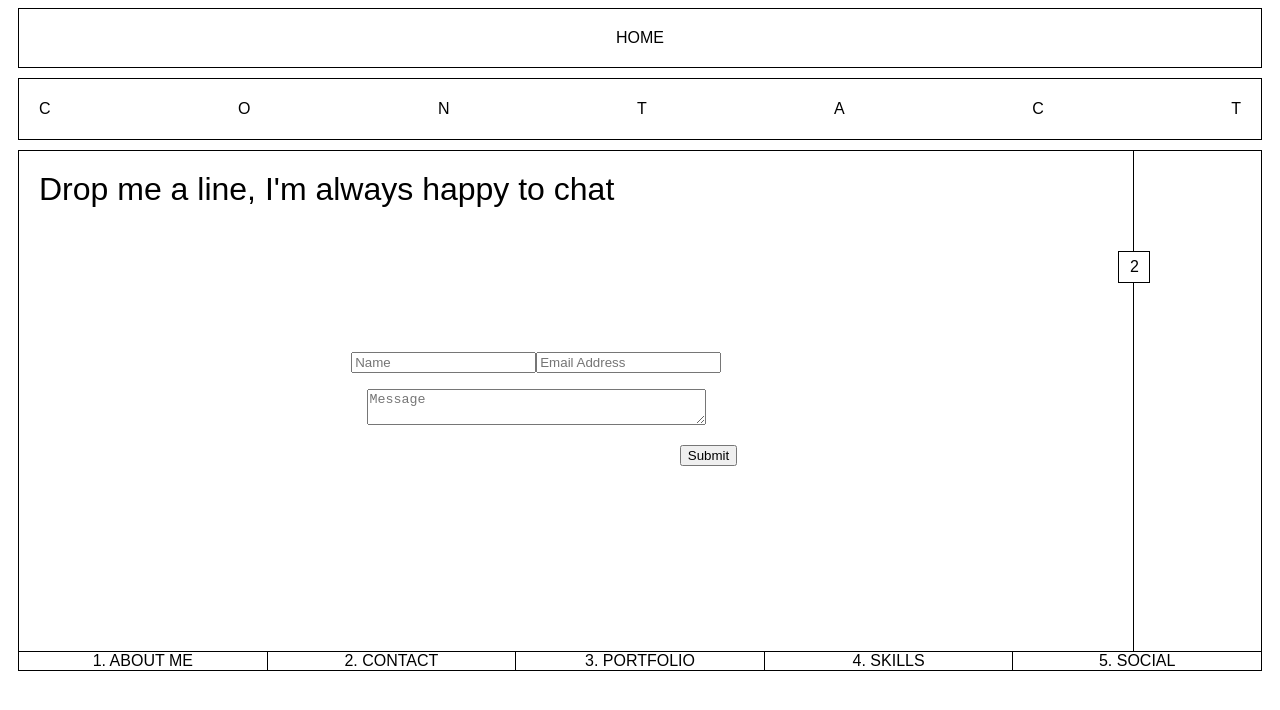
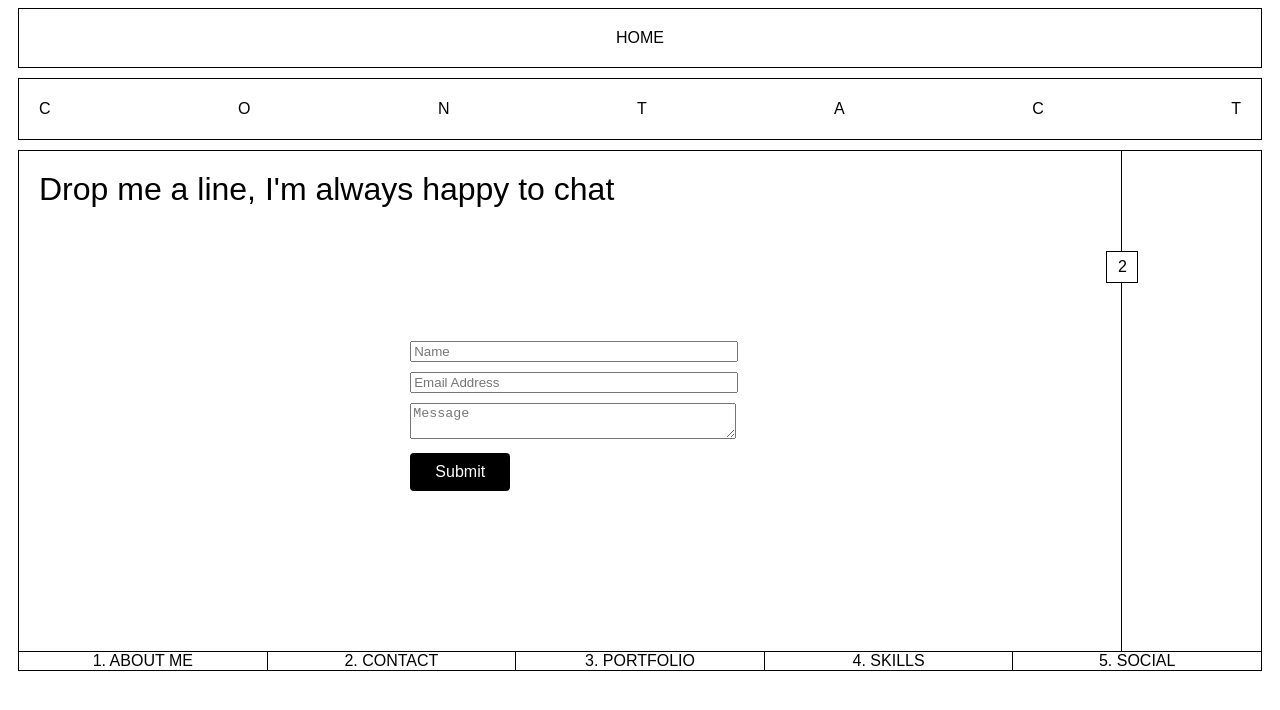
Before and after one commit to bpgoodrow/Portfolio, a React (Create React App) app: page /contact in a window 1280 px wide. Shown: the top 710 px of the page. Built offline with nearby package versions, Linux system fonts and the light colour scheme.

Commit message:
continue styling contact

```diff
--- a/src/components/AboutMe.css
+++ b/src/components/AboutMe.css
@@ -13,13 +13,13 @@
 
 .aboutMeHeader > div:nth-child(1) {
   position: relative;
-  animation: animate .5s;
+  animation: animate 1s;
   animation-fill-mode: backwards;
 }
 
 .aboutMeHeader > div:nth-child(2) {
   position: relative;
-  animation: animate 1s;
+  animation: animate 1.25s;
   animation-fill-mode: backwards;
 }
 
@@ -31,25 +31,25 @@
 
 .aboutMeHeader > div:nth-child(4) {
   position: relative;
-  animation: animate 2s;
+  animation: animate 1.75s;
   animation-fill-mode: backwards;
 }
 
 .aboutMeHeader > div:nth-child(5) {
   position: relative;
-  animation: animate 2.5s;
+  animation: animate 2s;
   animation-fill-mode: backwards;
 }
 
 .aboutMeHeader > div:nth-child(6) {
   position: relative;
-  animation: animate 3s;
+  animation: animate 2.25s;
   animation-fill-mode: backwards;
 }
 
 .aboutMeHeader > div:nth-child(7) {
   position: relative;
-  animation: animate 3.5s;
+  animation: animate 2.5s;
   animation-fill-mode: backwards;
 }
 
--- a/src/components/Contact.css
+++ b/src/components/Contact.css
@@ -13,19 +13,19 @@
 
 .contactHeader > div:nth-child(1) {
   position: relative;
-  animation: animate .5s;
+  animation: animate 1s;
   animation-fill-mode: backwards;
 }
 
 .contactHeader > div:nth-child(2) {
   position: relative;
-  animation: animate 1s;
+  animation: animate 1.5s;
   animation-fill-mode: backwards;
 }
 
 .contactHeader > div:nth-child(3) {
   position: relative;
-  animation: animate 1.5s;
+  animation: animate 1.25s;
   animation-fill-mode: backwards;
 }
 
@@ -37,7 +37,7 @@
 
 .contactHeader > div:nth-child(5) {
   position: relative;
-  animation: animate 2.5s;
+  animation: animate 1.75s;
   animation-fill-mode: backwards;
 }
 
@@ -49,7 +49,7 @@
 
 .contactHeader > div:nth-child(7) {
   position: relative;
-  animation: animate 2.5s;
+  animation: animate 2.25s;
   animation-fill-mode: backwards;
 }
 
@@ -74,15 +74,16 @@
 .contactHero {
   border-right: solid black .5px;
   flex: .9;
-  display: flex;
-  flex-direction: column;
-  flex-wrap: wrap;
-  padding: 20px;
-  padding-right: 100px;
+  /* display: flex;
+  flex-direction: column; */
+  /* padding: 20px;
+  padding-right: 100px; */
   background: white;
 }
 
 .contactHeroHeader {
+  margin-top: 20px;
+  margin-left: 20px;
   font-size: 2em;
 }
 
@@ -90,26 +91,75 @@
   display: flex;
   justify-content: center;
   margin-top: 8em;
+  padding: 5px;
 }
 
-.contactHeroFormLine1 {
-  margin: 1em;
+.contactHeroFormName  {
+  width: 20em;
+  margin-bottom: 10px;
 }
 
-.contactHeroFormLine2 {
-  display: flex;
-  justify-content: center;
-  margin: 1em;
+.contactHeroFormName > input {
+ width: 100%;
+ outline: none;
 }
 
-.contactHeroFormLine2Child > textarea {
-  height: auto;
-  width: 25em;
+.contactHeroFormEmail  {
+  width: 20em;
+  margin-bottom: 10px;
 }
 
-.contactHeroFormButton {
-  display: flex;
-  justify-content: flex-end;
+.contactHeroFormEmail > input {
+ width: 100%;
+ outline: none;
+}
+
+.contactHeroFormMessage  {
+  width: 20em;
+  margin-bottom: 10px;
+}
+
+.contactHeroFormMessage > textarea {
+ outline: none;
+ width: 100%;
+}
+
+.contactHeroFormButton > button{
+  border-radius: 4px;
+  background-color: #000;
+  border: none;
+  color: #FFFFFF;
+  text-align: center;
+  font-size: 1em;
+  padding: 10px;
+  width: 100px;
+  transition: all 0.5s;
+  cursor: pointer;
+}
+
+.contactHeroFormButton > .button span {
+  cursor: pointer;
+  display: inline-block;
+  position: relative;
+  transition: 0.5s;
+}
+
+.contactHeroFormButton > .button span:after {
+  content: '\00bb';
+  position: absolute;
+  opacity: 0;
+  top: 0;
+  right: -20px;
+  transition: 0.5s;
+}
+
+.contactHeroFormButton > .button:hover span {
+  padding-right: 25px;
+}
+
+.contactHeroFormButton > .button:hover span:after {
+  opacity: 1;
+  right: 0;
 }
 
 .contactNumber {
--- a/src/components/Contact.js
+++ b/src/components/Contact.js
@@ -14,9 +14,11 @@ const Contact = () => {
       .then((result) => {
           console.log(result.text);
           console.log("message sent")
+
       }, (error) => {
           console.log(error.text);
       });
+    e.target.reset();
   };
 
   return (
@@ -58,17 +60,17 @@ const Contact = () => {
             </div>
             <div className='contactHeroForm'>
               <form ref={form} onSubmit={sendEmail}>
-                <div className='contactHeroFormLine1'>
+                <div className='contactHeroFormName'>
                   <input type="text" name="user_name" placeholder='Name'/>
+                </div>
+                <div className='contactHeroFormEmail'>
                   <input type="email" name="user_email" placeholder='Email Address'/>
                 </div>
-                <div className='contactHeroFormLine2'>
-                  <div className='contactHeroFormLine2Child'>
+                <div className='contactHeroFormMessage'>
                     <textarea name="message" placeholder='Message'/>
-                  </div>
                 </div>
                 <div className='contactHeroFormButton'>
-                  <input type="submit" value="Submit" />
+                <button class="button"><span>Submit </span></button>
                 </div>
               </form>
             </div>
--- a/src/components/Portfolio.css
+++ b/src/components/Portfolio.css
@@ -13,55 +13,55 @@
 
 .portfolioHeader > div:nth-child(1) {
   position: relative;
-  animation: animate .5s;
+  animation: animate 2.5s;
   animation-fill-mode: backwards;
 }
 
 .portfolioHeader > div:nth-child(2) {
   position: relative;
-  animation: animate .1s;
+  animation: animate 2.75s;
   animation-fill-mode: backwards;
 }
 
 .portfolioHeader > div:nth-child(3) {
   position: relative;
-  animation: animate 1.5s;
+  animation: animate 1.75s;
   animation-fill-mode: backwards;
 }
 
 .portfolioHeader > div:nth-child(4) {
   position: relative;
-  animation: animate 2s;
+  animation: animate 1.5s;
   animation-fill-mode: backwards;
 }
 
 .portfolioHeader > div:nth-child(5) {
   position: relative;
-  animation: animate 2.5s;
+  animation: animate 1s;
   animation-fill-mode: backwards;
 }
 
 .portfolioHeader > div:nth-child(6) {
   position: relative;
-  animation: animate 3s;
+  animation: animate 1.25s;
   animation-fill-mode: backwards;
 }
 
 .portfolioHeader > div:nth-child(7) {
   position: relative;
-  animation: animate 3.5s;
+  animation: animate 2s;
   animation-fill-mode: backwards;
 }
 
 .portfolioHeader > div:nth-child(8) {
   position: relative;
-  animation: animate 4s;
+  animation: animate 3s;
   animation-fill-mode: backwards;
 }
 
 .portfolioHeader > div:nth-child(9) {
   position: relative;
-  animation: animate 4.5s;
+  animation: animate 2.25s;
   animation-fill-mode: backwards;
 }
 
--- a/src/components/Skills.css
+++ b/src/components/Skills.css
@@ -33,37 +33,37 @@
 
 .skillsHeader > div:nth-child(1){
   position: relative;
-  animation: animate .5s;
+  animation: animate 2s;
   animation-fill-mode: backwards;
 }
 
 .skillsHeader > div:nth-child(2){
   position: relative;
-  animation: animate 1s;
+  animation: animate 1.75s;
   animation-fill-mode: backwards;
 }
 
 .skillsHeader > div:nth-child(3){
   position: relative;
-  animation: animate 1.5s;
+  animation: animate 1.25s;
   animation-fill-mode: backwards;
 }
 
 .skillsHeader > div:nth-child(4){
   position: relative;
-  animation: animate 2s;
+  animation: animate 1.5s;
   animation-fill-mode: backwards;
 }
 
 .skillsHeader > div:nth-child(5){
   position: relative;
-  animation: animate 2.5s;
+  animation: animate 2.25s;
   animation-fill-mode: backwards;
 }
 
 .skillsHeader > div:nth-child(6){
   position: relative;
-  animation: animate 3s;
+  animation: animate 1s;
   animation-fill-mode: backwards;
 }
 
--- a/src/components/Social.css
+++ b/src/components/Social.css
@@ -13,7 +13,7 @@
 
 .socialHeader > div:nth-child(1) {
   position: relative;
-  animation: animate .5s;
+  animation: animate 2s;
   animation-fill-mode: backwards;
 }
 
@@ -31,19 +31,19 @@
 
 .socialHeader > div:nth-child(4) {
   position: relative;
-  animation: animate 2s;
+  animation: animate 1.25s;
   animation-fill-mode: backwards;
 }
 
 .socialHeader > div:nth-child(5) {
   position: relative;
-  animation: animate 2.5s;
+  animation: animate 1.75s;
   animation-fill-mode: backwards;
 }
 
 .socialHeader > div:nth-child(6) {
   position: relative;
-  animation: animate 3s;
+  animation: animate 2.25s;
   animation-fill-mode: backwards;
 }
 
```
Also changed, not shown: 1 other file (tests, documents, lock files or other folders).
